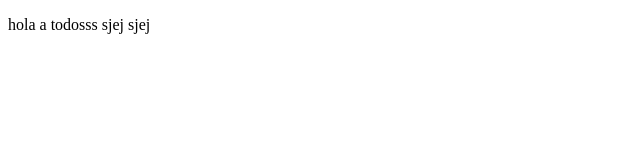
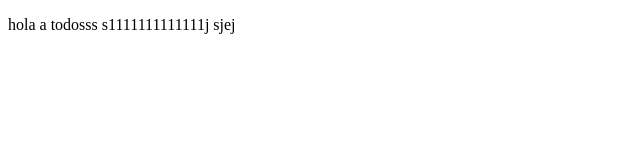
Before and after one commit to pulpfik7/proyectoDemoCursoPrework, a plain HTML site: page index.html in a window 1280 px wide. Shown: the whole page, without its empty margins (0-640 px from the left). Drawn offline with Linux system fonts and the light colour scheme.

Commit message:
cambio agregamos 11111

```diff
--- a/index.html
+++ b/index.html
@@ -9,7 +9,7 @@
 <body>
    <p>
        hola a todosss
-       sjej
+       s1111111111111j
        sjej
    </p>
 </body>
```
